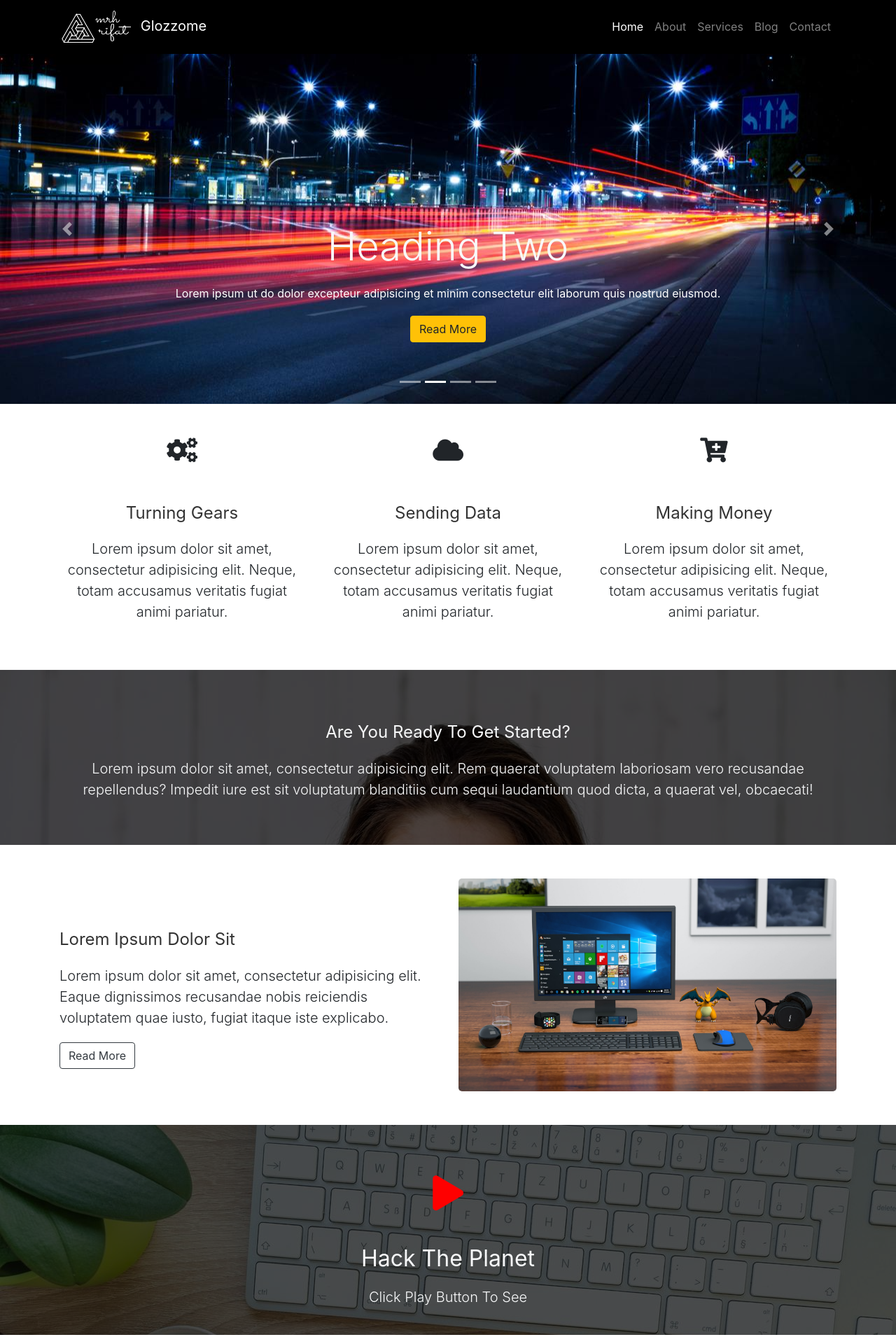
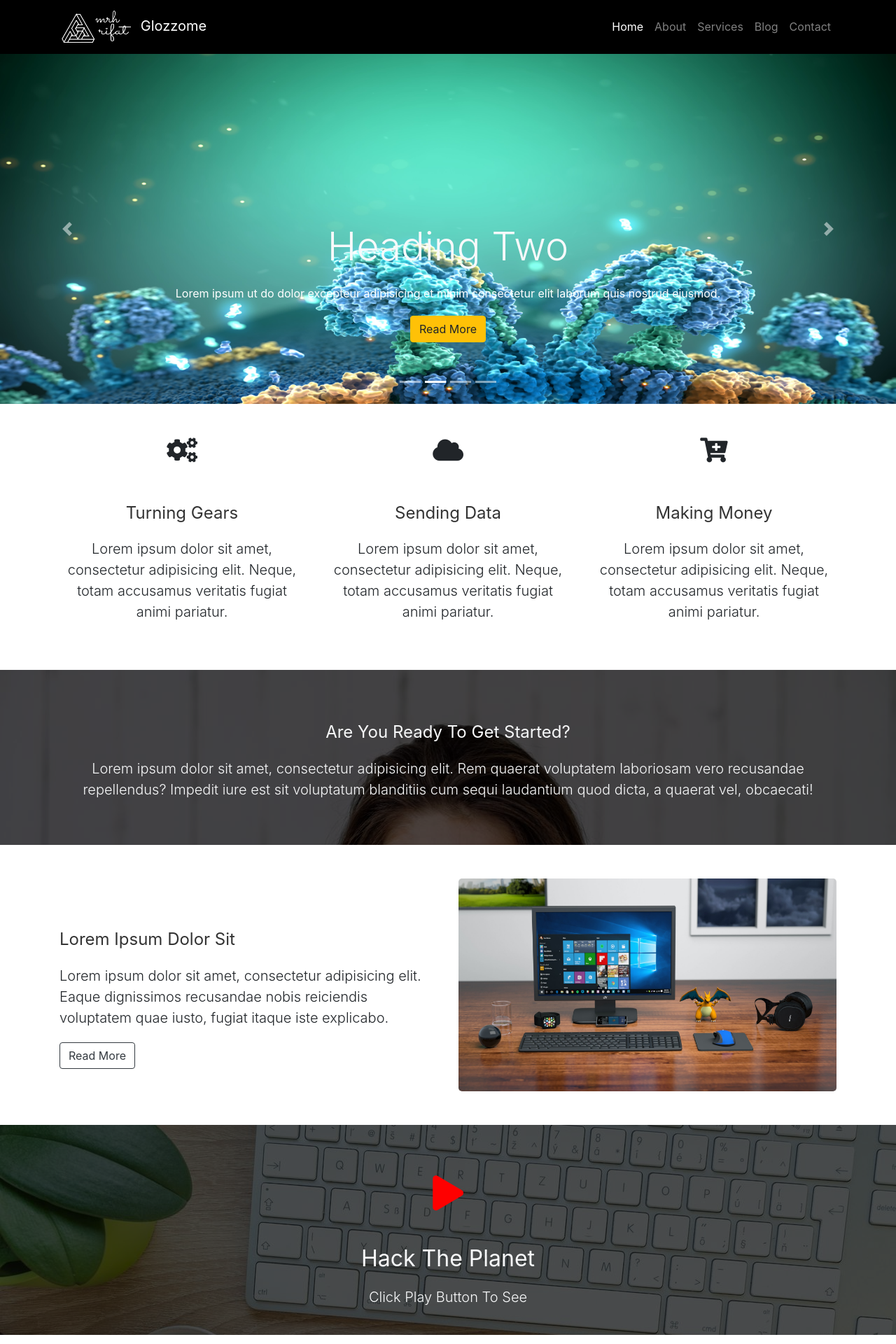
Before and after one commit to Biodarix/biodarix.github.io, a Jekyll site: the page index.html, which Jekyll copies as it is, in a window 1280 px wide. Shown: the top 1920 px of the page at 70% size. Built offline with Jekyll 4.4.1, drawn with Linux system fonts in a browser that asks for light colours.

Commit message:
Update main.css

```diff
--- a/css/main.css
+++ b/css/main.css
@@ -19,19 +19,19 @@ body{
 	height: 500px;
 }
 .crs-img-1{
-	background: url('../img/slider-img1.jpg');
+	background: url('../img/Background_fract_web.jpg');
 	background-size: cover;
 	background-position: center;
 	width:100%;
 }
 .crs-img-2{
-	background: url('../img/slider-img2.jpg');
+	background: url('../img/Background_1.jpg');
 	background-size: cover;
 	background-position: center;
 	width:100%;
 }
 .crs-img-3{
-	background: url('../img/slider-img3.jpg');
+	background: url('../img/Copy of Background_3.jpg');
 	background-size: cover;
 	background-position: center;
 	width:100%;
```
